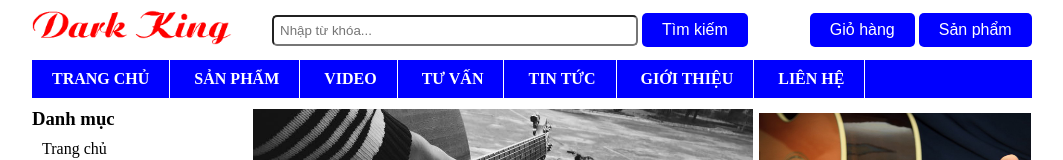
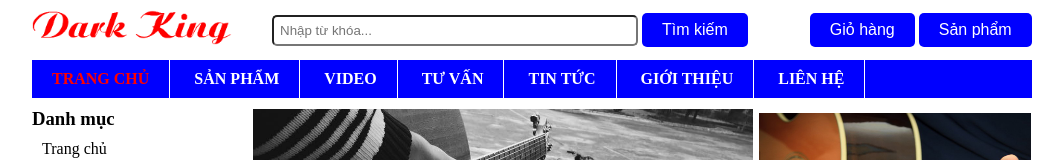
Before and after one commit to garlicDK/garlicDK.github.io, a plain HTML site: page index.html in a window 1280 px wide. In both pictures the pointer is over the link "TRANG CHỦ". Shown: the top 160 px of the page, without its empty margins (108-1171 px from the left). Drawn offline with Linux system fonts and the light colour scheme.

Commit message:
Update index.html

```diff
--- a/index.html
+++ b/index.html
@@ -66,6 +66,9 @@
 			border-right: 1px #fff solid;
 			color: white;
 			text-transform: uppercase;
+		}
+		.main-menu ul li a:hover{
+			color: red;
 		}
 		.menu-left{
 			float: left;
```
